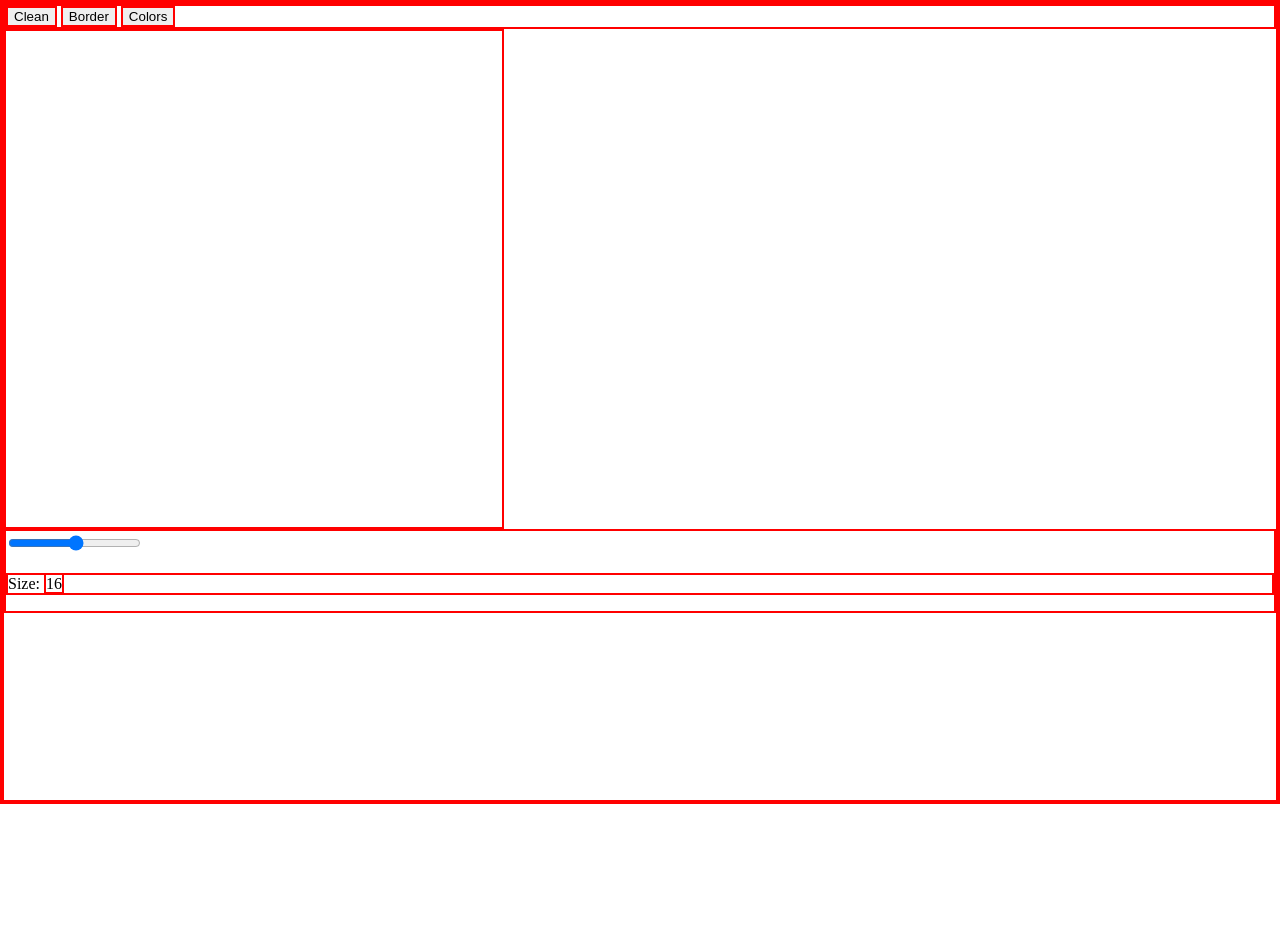
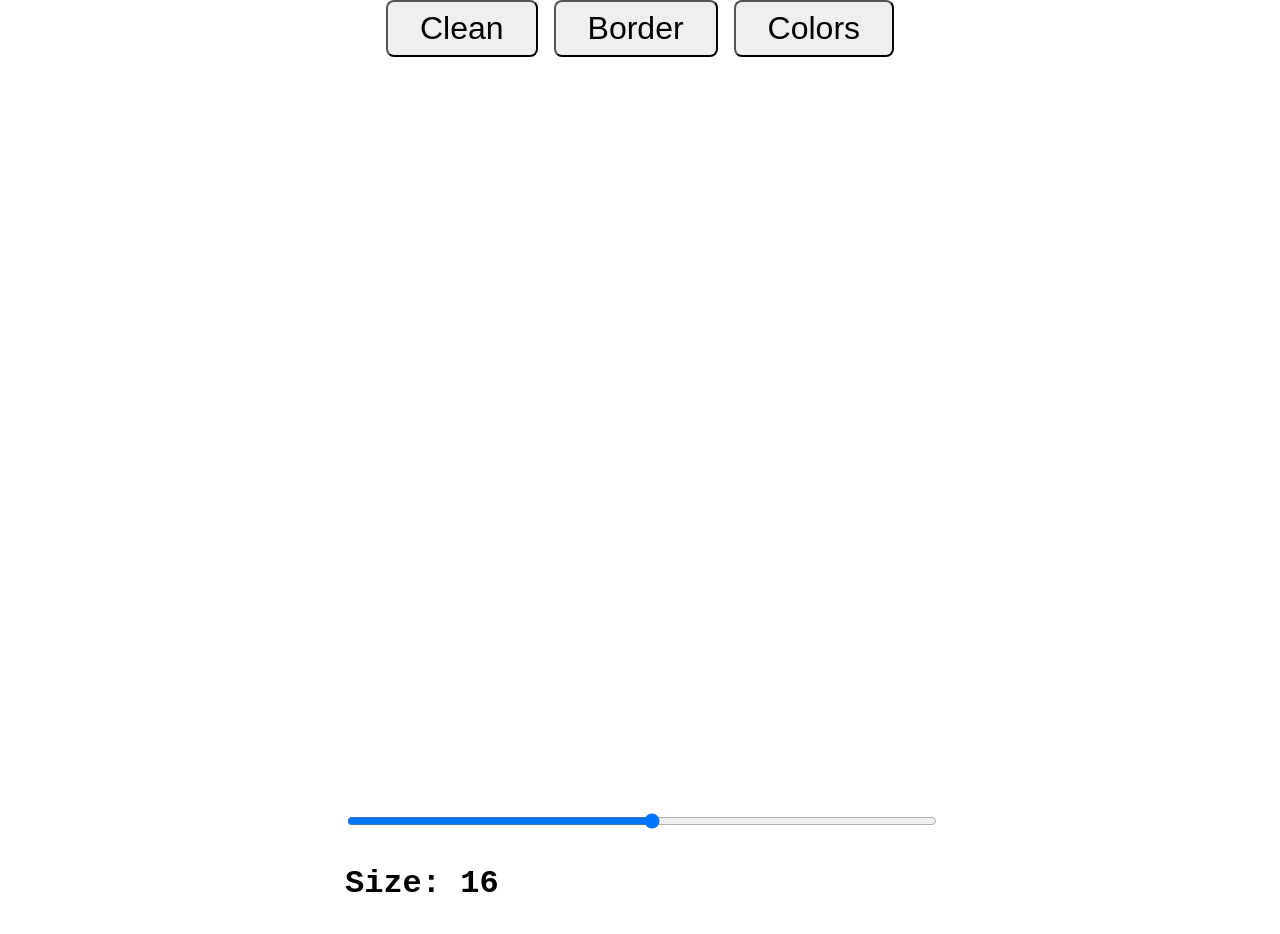
Before and after one commit to egemen-dev/etch-a-sketch, a plain HTML site: page index.html in a window 1280 px wide. Before the commit the page ends 804 px from the top, so only its background shows below. Drawn offline with Linux system fonts and the light colour scheme.

Commit message:
simple style

```diff
--- a/style.css
+++ b/style.css
@@ -1,23 +1,80 @@
+*{
+  /* border: 2px solid red; */
+}
+
 body {
     margin: 0;
     min-height: 100vh;
     display: flex;
     flex-direction: column;
+    justify-content: center;
+    align-items: center;
+    row-gap: 1em;
 }
-*{
-    border: 2px solid red;
-    box-sizing: border-box;
-}
+
 #container {
   display: flex;
   flex-direction: row;
   flex-wrap: wrap;
   column-gap: 0px;
   row-gap: 0px;
-    width: 500px;
-    height: 500px;
+  width: 720px;
+  height: 720px;
   }
 
 .cell {
+  box-sizing: border-box;
+}
+
+
+.border-class{
   border: 1px solid rgb(175, 175, 175);
 }
+
+.buttons{
+  display: flex;
+  column-gap: 1em;
+}
+
+.clean, .border, .colors{
+
+  padding: 8px 1em;
+  border-radius: 8px;
+  font-size: 2em;
+}
+
+
+/* Slider */
+.slidecontainer {
+  width: 590px;
+  display: flex;
+  flex-direction: column;
+}
+
+.slider {
+  width: 100%;
+  height: 20px;
+  border-radius: 8px;
+  background: #e7e7e7;
+}
+
+
+.slider::-webkit-slider-thumb {
+  width: 2em;
+  height: 2em;
+  border-radius: 50%;
+  background: #727272;
+}
+
+.slider::-moz-range-thumb {
+  width: 2em;
+  height: 2em;
+  border-radius: 50%;
+  background: #727272;
+}
+
+.size-bar{
+  font-family: 'Courier New', Courier, monospace;
+  font-weight: bold;
+  font-size: 2em;
+}
```
Lines whose indentation alone changed are shown as unchanged.
